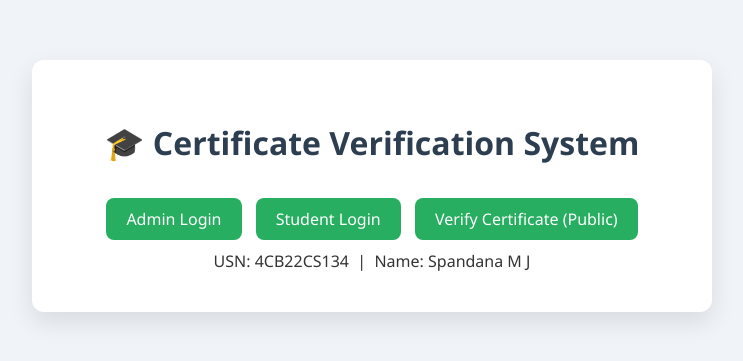
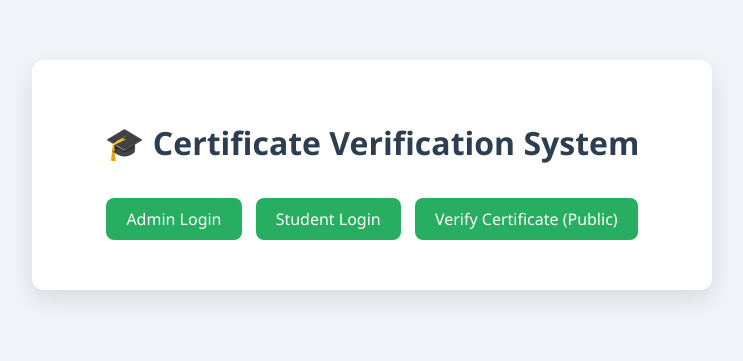
Before and after one commit to Spandana-MJ/certificate-verification-blockchain, a Flask app: page / in a window 1280 px wide. Shown: the top 361 px of the page, without its empty margins (268-1011 px from the left). Run offline with Flask 3, Linux system fonts and the light colour scheme; parts of the project's set-up code (start-up, migrations or seed data) failed here and were passed over.

Commit message:
Update README, index

```diff
--- a/frontend/templates/index.html
+++ b/frontend/templates/index.html
@@ -14,7 +14,7 @@
 
 
         <div class="credit">
-            USN: 4CB22CS134 &nbsp;|&nbsp; Name: Spandana M J
+
         </div>
     </div>
 
```
Also changed, not shown: Readme.md, blockchain/images/Certificate-verification-system.png (added), blockchain/images/admin-dashboard.png (added), blockchain/images/metamask.png (added), blockchain/images/student-dashboard.png (added), blockchain/images/upload-certificate.png (added).
